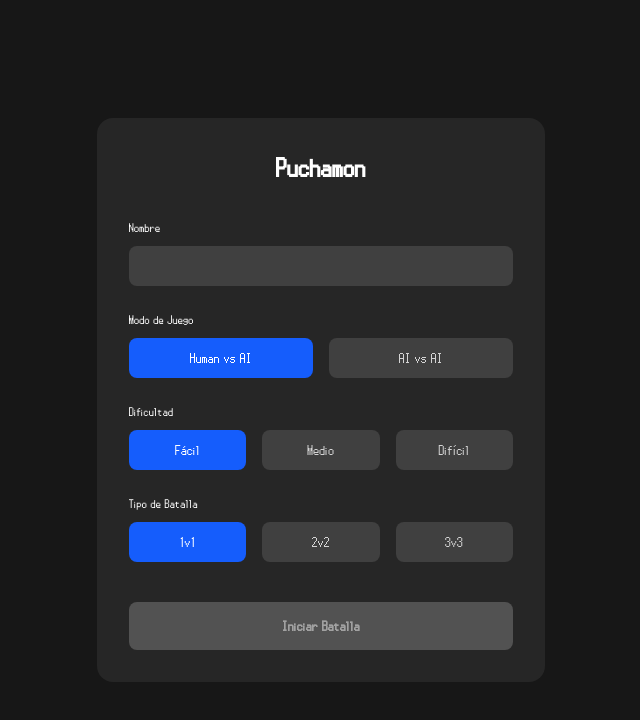
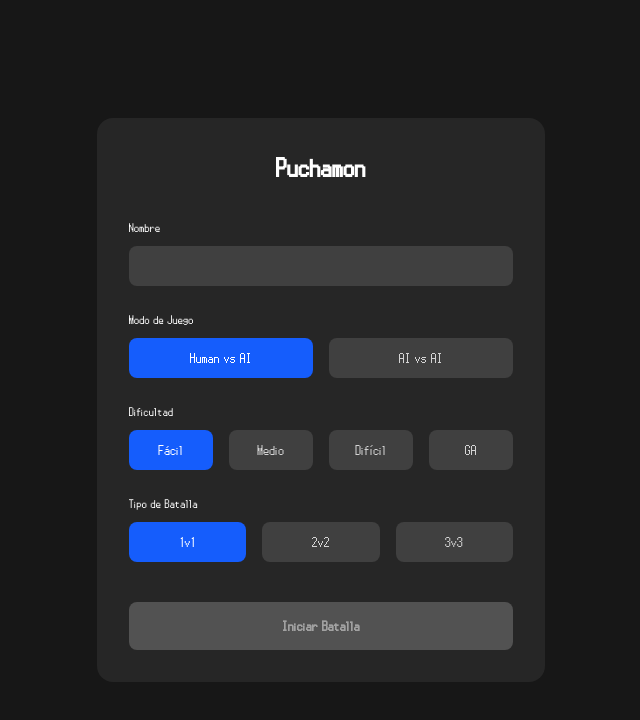
Before and after one commit to LeonidasGarcia/puchamon, a React (Vite) app in the folder frontend/: page / in a window 1280 px wide. Shown: the top 720 px of the page, without its empty margins (319-959 px from the left). Built offline with nearby package versions, Linux system fonts and the light colour scheme.

Commit message:
feat: add AI difficulty configuration with 4 levels and persistent state guard

```diff
--- a/frontend/src/pages/Lobby.tsx
+++ b/frontend/src/pages/Lobby.tsx
@@ -99,7 +99,7 @@ export default function Lobby() {
                 Dificultad
               </label>
               <div className="flex gap-4">
-                {([1, 2, 3] as const).map((d) => (
+                {([1, 2, 3, 4] as const).map((d) => (
                   <button
                     key={d}
                     onClick={() => setDifficulty(d)}
@@ -109,7 +109,7 @@ export default function Lobby() {
                         : 'bg-neutral-700 text-neutral-300 hover:bg-neutral-600'
                     }`}
                   >
-                    {d === 1 ? 'Fácil' : d === 2 ? 'Medio' : 'Difícil'}
+                    {d === 1 ? 'Fácil' : d === 2 ? 'Medio' : d === 3 ? 'Difícil' : 'GA'}
                   </button>
                 ))}
               </div>
@@ -123,7 +123,7 @@ export default function Lobby() {
                   Dificultad IA 1
                 </label>
                 <div className="flex gap-4">
-                  {([1, 2, 3] as const).map((d) => (
+                  {([1, 2, 3, 4] as const).map((d) => (
                     <button
                       key={d}
                       onClick={() => setDifficulty(d)}
@@ -133,7 +133,7 @@ export default function Lobby() {
                           : 'bg-neutral-700 text-neutral-300 hover:bg-neutral-600'
                       }`}
                     >
-                      {d === 1 ? 'Fácil' : d === 2 ? 'Medio' : 'Difícil'}
+                      {d === 1 ? 'Fácil' : d === 2 ? 'Medio' : d === 3 ? 'Difícil' : 'GA'}
                     </button>
                   ))}
                 </div>
@@ -143,7 +143,7 @@ export default function Lobby() {
                   Dificultad IA 2
                 </label>
                 <div className="flex gap-4">
-                  {([1, 2, 3] as const).map((d) => (
+                  {([1, 2, 3, 4] as const).map((d) => (
                     <button
                       key={d}
                       onClick={() => setAi2Difficulty(d)}
@@ -153,7 +153,7 @@ export default function Lobby() {
                           : 'bg-neutral-700 text-neutral-300 hover:bg-neutral-600'
                       }`}
                     >
-                      {d === 1 ? 'Fácil' : d === 2 ? 'Medio' : 'Difícil'}
+                      {d === 1 ? 'Fácil' : d === 2 ? 'Medio' : d === 3 ? 'Difícil' : 'GA'}
                     </button>
                   ))}
                 </div>
--- a/frontend/src/stores/connectionStore.ts
+++ b/frontend/src/stores/connectionStore.ts
@@ -4,13 +4,13 @@ import { persist } from 'zustand/middleware';
 interface ConnectionState {
   name: string | null;
   controllerType: 'human' | 'ai' | null;
-  difficulty: 1 | 2 | 3 | null;
-  ai2_difficulty: 1 | 2 | 3 | null;
+  difficulty: 1 | 2 | 3 | 4 | null;
+  ai2_difficulty: 1 | 2 | 3 | 4 | null;
   battleType: '1v1' | '2v2' | '3v3' | null;
   setName: (name: string) => void;
   setControllerType: (type: 'human' | 'ai') => void;
-  setDifficulty: (difficulty: 1 | 2 | 3) => void;
-  setAi2Difficulty: (difficulty: 1 | 2 | 3) => void;
+  setDifficulty: (difficulty: 1 | 2 | 3 | 4) => void;
+  setAi2Difficulty: (difficulty: 1 | 2 | 3 | 4) => void;
   setBattleType: (type: '1v1' | '2v2' | '3v3') => void;
   reset: () => void;
 }
--- a/frontend/src/types/schemas/Battle.ts
+++ b/frontend/src/types/schemas/Battle.ts
@@ -140,8 +140,8 @@ export interface ConnectionRequest {
   name: string;
   controller_type: "human" | "ai";
   battle_type: "1v1" | "2v2" | "3v3";
-  difficulty?: 1 | 2 | 3;
-  ai2_difficulty?: 1 | 2 | 3;
+  difficulty?: 1 | 2 | 3 | 4;
+  ai2_difficulty?: 1 | 2 | 3 | 4;
 }
 
 export interface ConnectionResponse {
```
